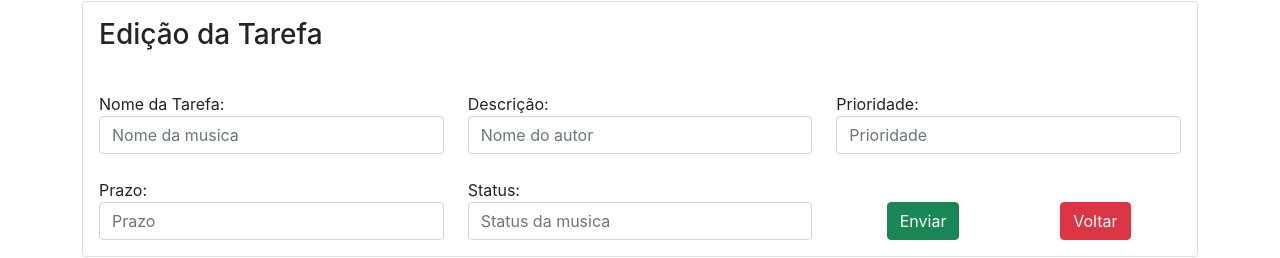
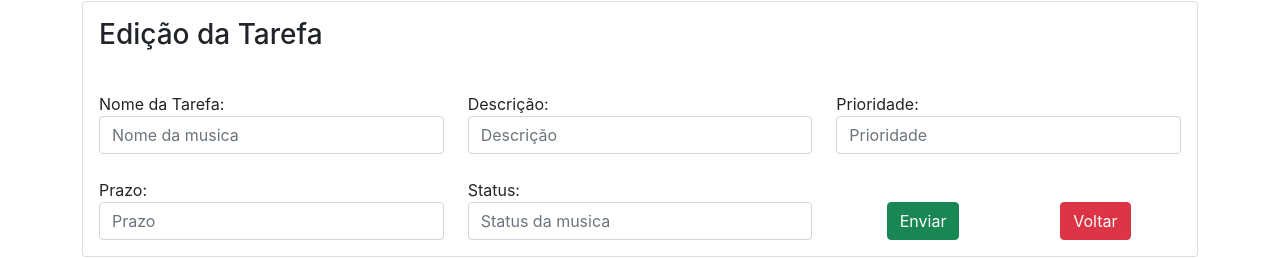
Before and after one commit to ValdenirSBrito/projetofinal_front, a React (Create React App) app in the folder projeto-final-front/: page /edit/1 in a window 1280 px wide. Shown: the part 79-337 px from the top of the page. Built offline with nearby package versions, Linux system fonts and the light colour scheme; no server answers.

Commit message:
Update edit.js

```diff
--- a/projeto-final-front/src/pages/Edit/edit.js
+++ b/projeto-final-front/src/pages/Edit/edit.js
@@ -74,10 +74,10 @@ const Edit = () => {
                 <div className="form-group">
                   <label htmlFor="descricao">Descrição:</label>
                   <input
-                    id="autor"
+                    id="descricao"
                     type="text"
                     className="form-control"
-                    placeholder="Nome do autor"
+                    placeholder="Descrição"
                     onChange={handleFieldsChange}
                     value={tarefa.descricao}
                     name="descricao"
```
